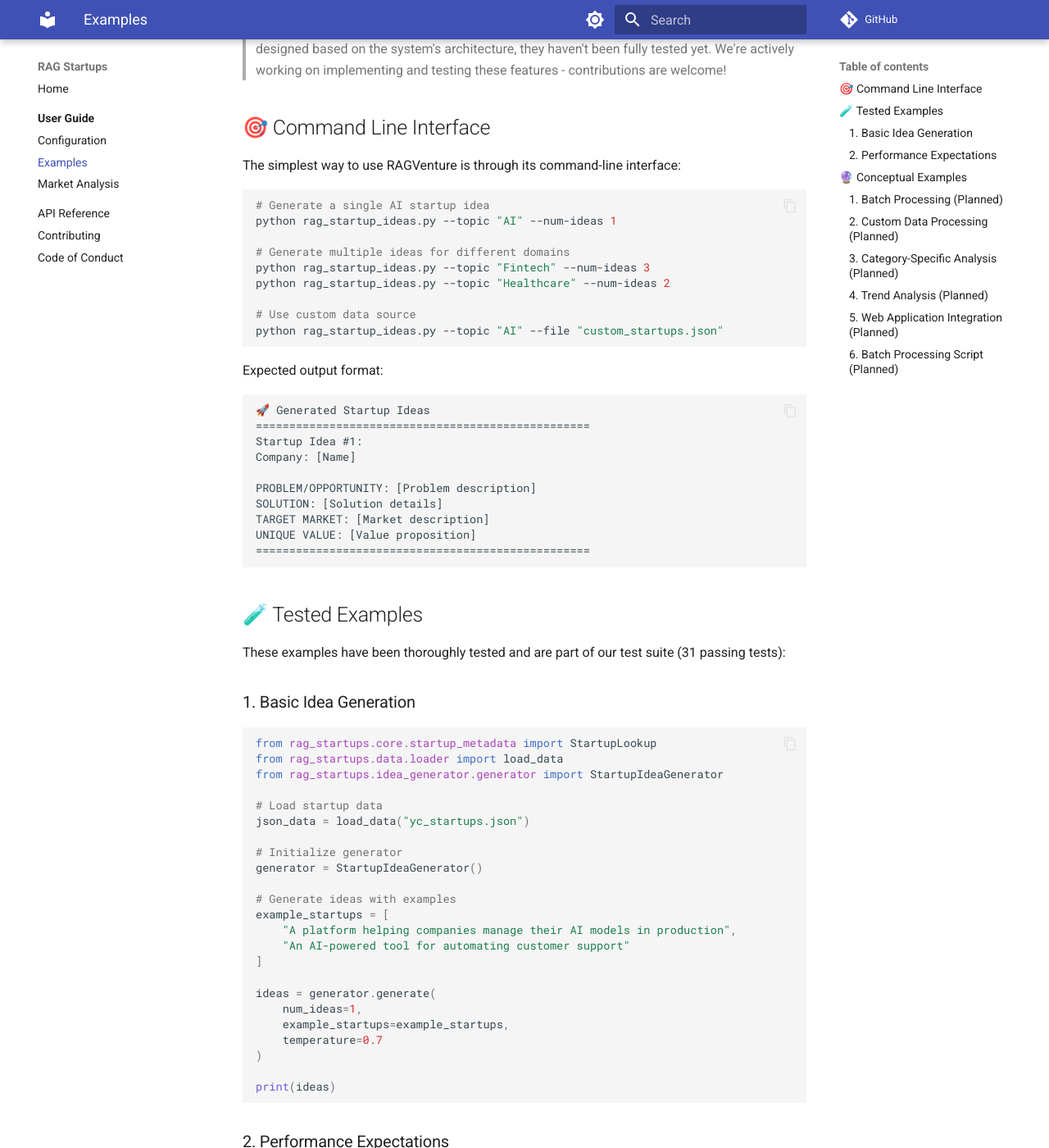
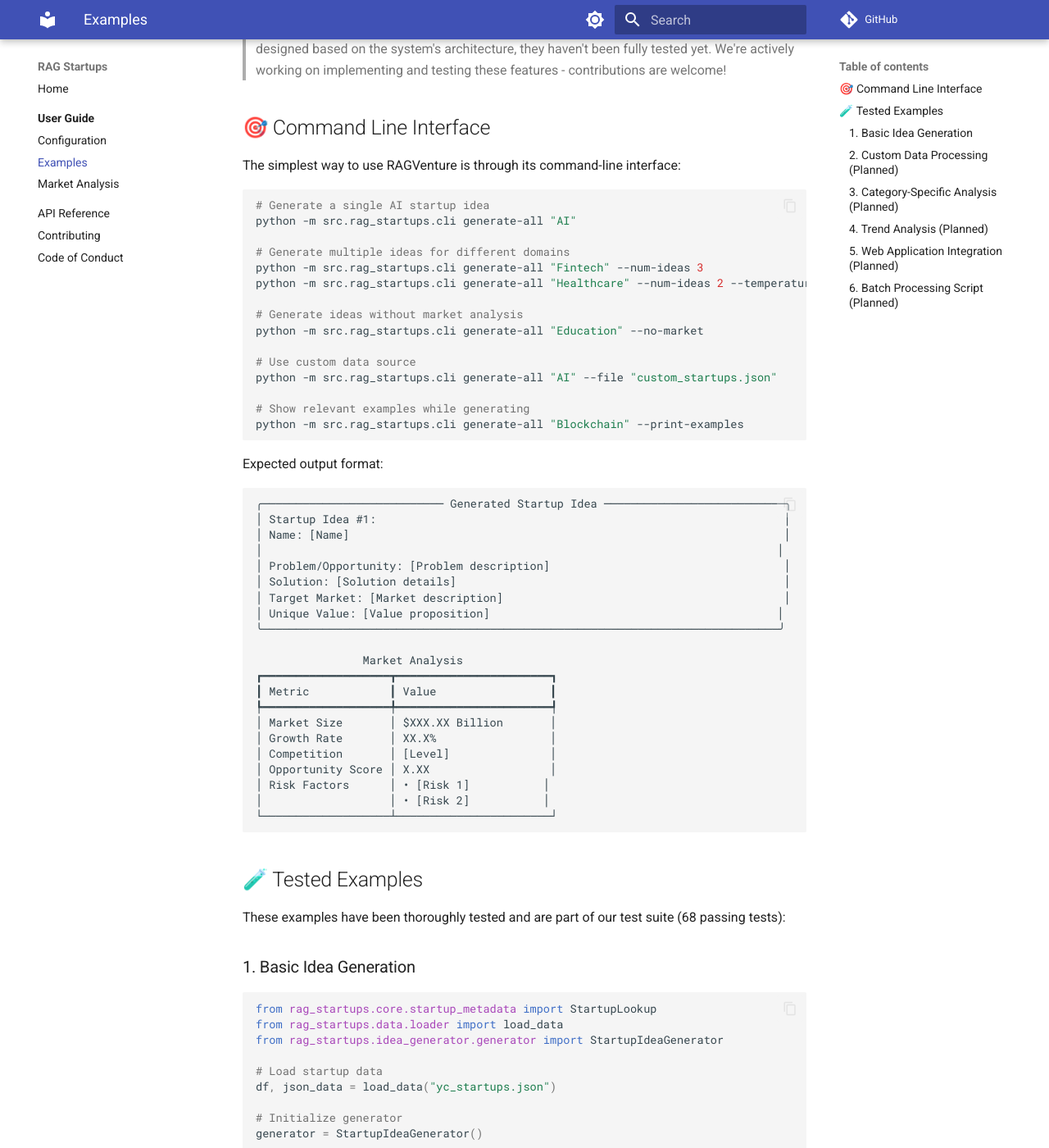
Before and after one commit to valginer0/RAGVenture, an MkDocs documentation site: the page built from docs/examples.md, in a window 1280 px wide and 1400 px high, scrolled down 235 px. Shown: the whole window at 82% size. Built offline with MkDocs 1.6.1 and Material for MkDocs 9.7.7, drawn with Linux system fonts in a browser that asks for light colours; comment, search, counter and statistics services are not loaded; some of the changed text lies outside the part shown.

Commit message:
docs: update API and examples documentation
- Update api.md with new CLI structure and commands
- Update examples.md with new command format and output style
- Fix test count (31 -> 68) in examples
- Add documentation for new features (market analysis, temperature)

````diff
--- a/docs/examples.md
+++ b/docs/examples.md
@@ -8,33 +8,50 @@
 
 ```bash
 # Generate a single AI startup idea
-python rag_startup_ideas.py --topic "AI" --num-ideas 1
+python -m src.rag_startups.cli generate-all "AI"
 
 # Generate multiple ideas for different domains
-python rag_startup_ideas.py --topic "Fintech" --num-ideas 3
-python rag_startup_ideas.py --topic "Healthcare" --num-ideas 2
+python -m src.rag_startups.cli generate-all "Fintech" --num-ideas 3
+python -m src.rag_startups.cli generate-all "Healthcare" --num-ideas 2 --temperature 0.8
+
+# Generate ideas without market analysis
+python -m src.rag_startups.cli generate-all "Education" --no-market
 
 # Use custom data source
-python rag_startup_ideas.py --topic "AI" --file "custom_startups.json"
+python -m src.rag_startups.cli generate-all "AI" --file "custom_startups.json"
+
+# Show relevant examples while generating
+python -m src.rag_startups.cli generate-all "Blockchain" --print-examples
 ```
 
 Expected output format:
 ```
-🚀 Generated Startup Ideas
-==================================================
-Startup Idea #1:
-Company: [Name]
+╭─────────────────────────── Generated Startup Idea ───────────────────────────╮
+│ Startup Idea #1:                                                             │
+│ Name: [Name]                                                                 │
+│                                                                             │
+│ Problem/Opportunity: [Problem description]                                   │
+│ Solution: [Solution details]                                                 │
+│ Target Market: [Market description]                                          │
+│ Unique Value: [Value proposition]                                           │
+╰─────────────────────────────────────────────────────────────────────────────╯
 
-PROBLEM/OPPORTUNITY: [Problem description]
-SOLUTION: [Solution details]
-TARGET MARKET: [Market description]
-UNIQUE VALUE: [Value proposition]
-==================================================
+                Market Analysis
+┏━━━━━━━━━━━━━━━━━━━┳━━━━━━━━━━━━━━━━━━━━━━━┓
+┃ Metric            ┃ Value                 ┃
+┡━━━━━━━━━━━━━━━━━━━╇━━━━━━━━━━━━━━━━━━━━━━━┩
+│ Market Size       │ $XXX.XX Billion       │
+│ Growth Rate       │ XX.X%                 │
+│ Competition       │ [Level]               │
+│ Opportunity Score │ X.XX                  │
+│ Risk Factors      │ • [Risk 1]           │
+│                   │ • [Risk 2]           │
+└───────────────────┴───────────────────────┘
 ```
 
 ## 🧪 Tested Examples
 
-These examples have been thoroughly tested and are part of our test suite (31 passing tests):
+These examples have been thoroughly tested and are part of our test suite (68 passing tests):
 
 ### 1. Basic Idea Generation
 
@@ -44,25 +61,18 @@
 from rag_startups.idea_generator.generator import StartupIdeaGenerator
 
 # Load startup data
-json_data = load_data("yc_startups.json")
+df, json_data = load_data("yc_startups.json")
 
 # Initialize generator
 generator = StartupIdeaGenerator()
 
-# Generate ideas with examples
-example_startups = [
-    "A platform helping companies manage their AI models in production",
-    "An AI-powered tool for automating customer support"
-]
-
-ideas = generator.generate(
+# Generate ideas
+ideas, market_insights = generator.generate(
+    "AI",
     num_ideas=1,
-    example_startups=example_startups,
-    temperature=0.7
+    temperature=0.7,
+    with_market_analysis=True
 )
-
-print(ideas)
-```
 
 ### 2. Performance Expectations
 
````
Also changed, not shown: docs/api.md (+29 -14 lines).
